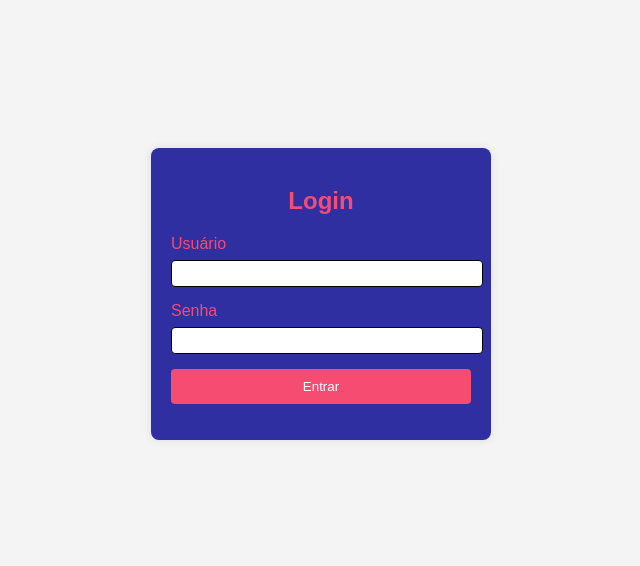
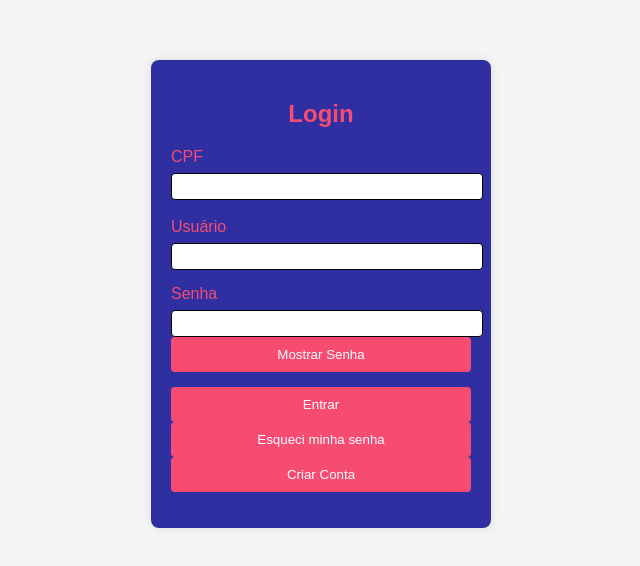
Before and after one commit to FelipePolini/FRONT, a plain HTML site: page login.html in a window 1280 px wide. Shown: the part 106-672 px from the top of the page, without its empty margins (319-959 px from the left). Drawn offline with Linux system fonts and the light colour scheme.

Commit message:
login.html

```diff
--- a/login.html
+++ b/login.html
@@ -11,18 +11,23 @@
         <h2>Login</h2>
         <form id="loginForm">
             <div class="input-group">
+                <label for="username">CPF</label>
+                <input type="text" id="CPF" name="username" required><br><br>
                 <label for="username">Usuário</label>
-                <input type="text" id="username" name="username" required>
+                <input type="text" id="Usuario" name="username" required>
             </div>
             <div class="input-group">
                 <label for="password">Senha</label>
-                <input type="password" id="password" name="password" required>
+                <input type="password" id="Senha" name="password" required>
+                <button type="button" id="MostrarSenha">Mostrar Senha</button>
             </div>
             <button type="submit">Entrar</button>
         </form>
+        <button id="EsqueciSenhaBtn">Esqueci minha senha</button>
+        <button id="CriarContaBtn">Criar Conta</button>
         <p id="message"></p>
     </div>
 
-    <script src="login.js"></script>
+    <script src="script.js"></script>
 </body>
 </html>
```
